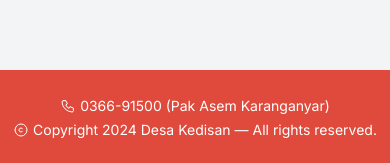
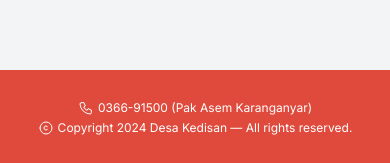
Before and after one commit to absolutepraya/desa-kedisan, a React (Vite) app: page / in a window 390 px wide. Shown: the part 8546-8709 px from the top of the page. Built offline with nearby package versions, Linux system fonts and the light colour scheme.

Commit message:
Small responsive upgrade

```diff
--- a/src/components/Footer.jsx
+++ b/src/components/Footer.jsx
@@ -2,7 +2,7 @@ import { IconCopyright, IconPhone } from '@tabler/icons-react';
 
 const Footer = () => {
 	return (
-		<footer className='z-50 flex h-24 w-full flex-col items-center justify-center space-y-1 bg-custred font-inter text-sm text-white shadow-xl'>
+		<footer className='z-50 flex h-24 w-full flex-col items-center justify-center space-y-1 bg-custred font-inter text-xs text-white shadow-xl'>
 			<div className='flex flex-row space-x-1 items-center'>
 				<IconPhone
 					stroke={1.5}
--- a/src/components/ProfilDesa.jsx
+++ b/src/components/ProfilDesa.jsx
@@ -104,12 +104,12 @@ const ProfilDesa = () => {
 				<img
 					src={Greek}
 					alt='Greek'
-					className='absolute -right-4 -top-4 h-16 w-16 -rotate-12'
+					className='absolute -right-4 -top-4 h-10 w-10 -rotate-12 md:h-16 md:w-16'
 				/>
 				<img
 					src={Scroll}
 					alt='Scroll'
-					className='absolute -bottom-4 -left-4 h-16 rotate-6'
+					className='absolute -bottom-4 -left-4 h-10 w-10 rotate-6 md:h-16 md:w-16'
 				/>
 				<p
 					className='text-center text-2xl font-bold'
```
